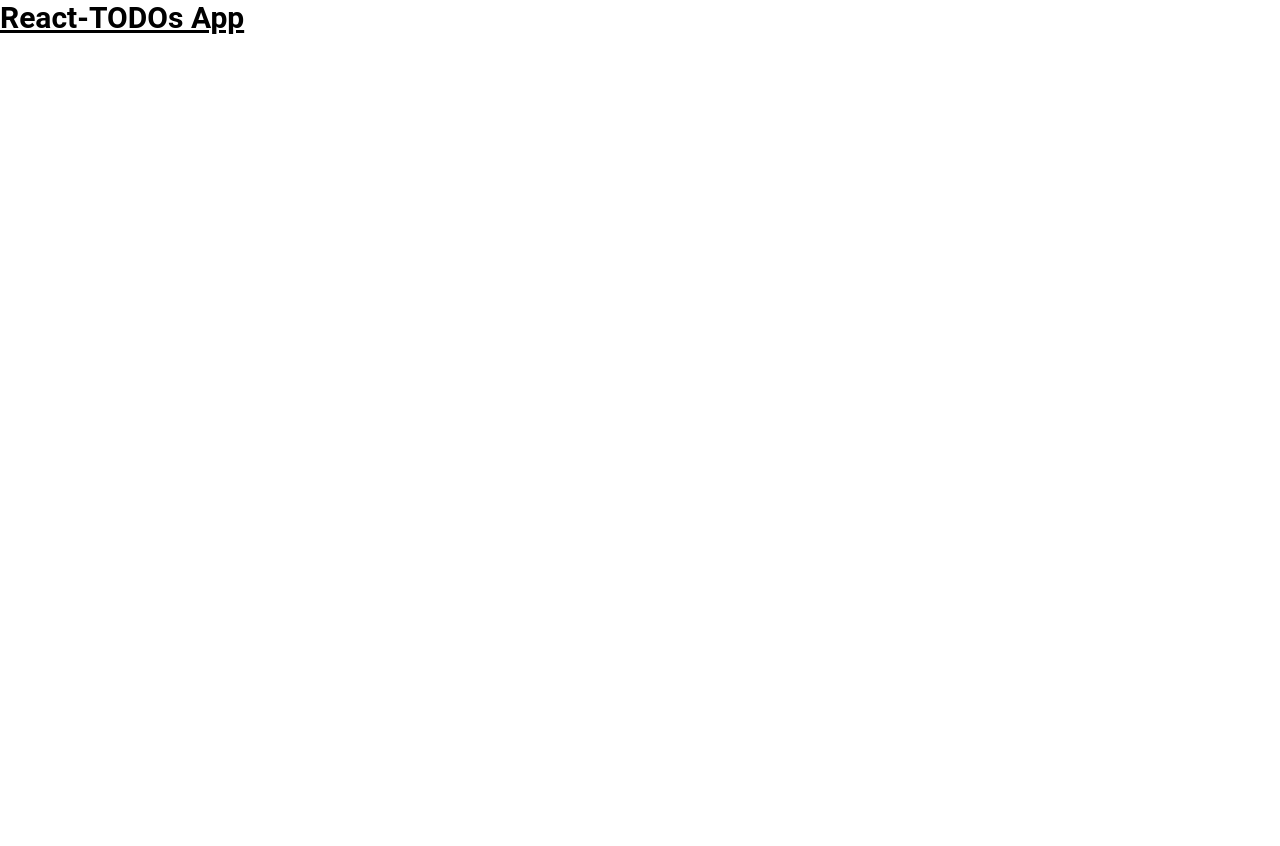
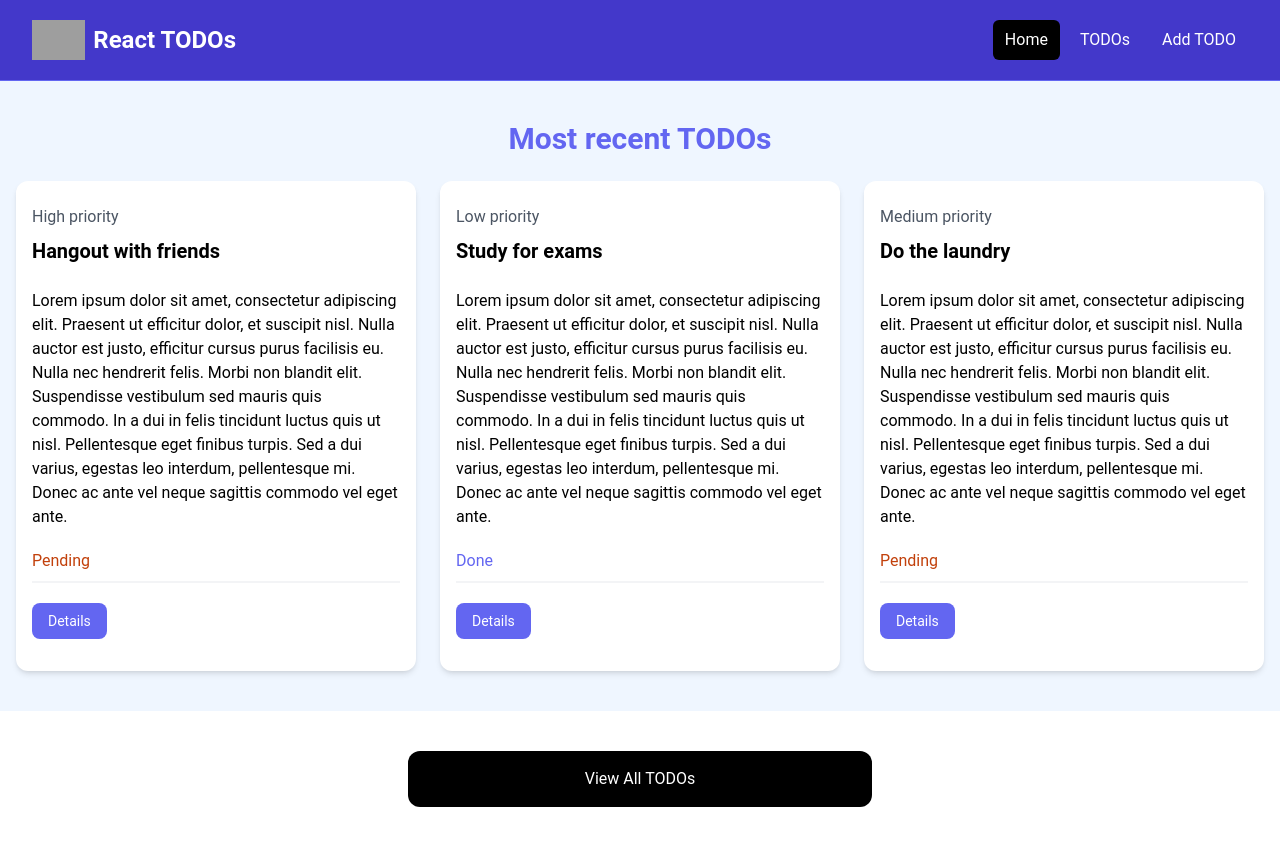
Before and after one commit to amirrh6/react-todos, a React (Vite) app: page / in a window 1280 px wide. Before the commit the page ends 800 px from the top, so only its background shows below. Built offline with nearby package versions, Linux system fonts and the light colour scheme; grey boxes are pictures that could not be loaded.

Commit message:
Home page's basic design is ready

```diff
--- a/src/App.jsx
+++ b/src/App.jsx
@@ -1,5 +1,169 @@
 const App = () => {
-    return <h1 className="text-3xl font-bold underline">React-TODOs App</h1>;
+    return (
+        <>
+            <nav className="bg-indigo-700 border-b border-indigo-500">
+                <div className="mx-auto max-w-7xl px-2 sm:px-6 lg:px-8">
+                    <div className="flex h-20 items-center justify-between">
+                        <div className="flex flex-1 items-center justify-center md:items-stretch md:justify-start">
+                            <a className="flex flex-shrink-0 items-center mr-4" href="/index.html">
+                                <img
+                                    className="h-10 w-auto"
+                                    // src="images/logo.png"
+                                    src="https://react.dev/images/brand/logo_dark.svg"
+                                    alt="React TODOs"
+                                />
+                                <span className="hidden md:block text-white text-2xl font-bold ml-2">
+                                    React TODOs
+                                </span>
+                            </a>
+                            <div className="md:ml-auto">
+                                <div className="flex space-x-2">
+                                    <a
+                                        href="/index.html"
+                                        className="text-white bg-black hover:bg-gray-900 hover:text-white rounded-md px-3 py-2"
+                                    >
+                                        Home
+                                    </a>
+                                    <a
+                                        href="#"
+                                        className="text-white hover:bg-gray-900 hover:text-white rounded-md px-3 py-2"
+                                    >
+                                        TODOs
+                                    </a>
+                                    <a
+                                        href="#"
+                                        className="text-white hover:bg-gray-900 hover:text-white rounded-md px-3 py-2"
+                                    >
+                                        Add TODO
+                                    </a>
+                                </div>
+                            </div>
+                        </div>
+                    </div>
+                </div>
+            </nav>
+
+            <section className="bg-blue-50 px-4 py-10">
+                <div className="container-xl lg:container m-auto">
+                    <h2 className="text-3xl font-bold text-indigo-500 mb-6 text-center">
+                        Most recent TODOs
+                    </h2>
+                    <div className="grid grid-cols-1 md:grid-cols-3 gap-6">
+                        {/* TODO #1 */}
+                        <div className="bg-white rounded-xl shadow-md relative">
+                            <div className="p-4">
+                                <div className="mb-6">
+                                    <div className="text-gray-600 my-2">High priority</div>
+                                    <h3 className="text-xl font-bold">Hangout with friends</h3>
+                                </div>
+
+                                <div className="mb-5">
+                                    Lorem ipsum dolor sit amet, consectetur adipiscing elit.
+                                    Praesent ut efficitur dolor, et suscipit nisl. Nulla auctor est
+                                    justo, efficitur cursus purus facilisis eu. Nulla nec hendrerit
+                                    felis. Morbi non blandit elit. Suspendisse vestibulum sed mauris
+                                    quis commodo. In a dui in felis tincidunt luctus quis ut nisl.
+                                    Pellentesque eget finibus turpis. Sed a dui varius, egestas leo
+                                    interdum, pellentesque mi. Donec ac ante vel neque sagittis
+                                    commodo vel eget ante.
+                                </div>
+
+                                <h3 className="text-orange-700 mb-2">Pending</h3>
+
+                                <div className="border border-gray-100 mb-5"></div>
+
+                                <div className="flex flex-col lg:flex-row justify-between mb-4">
+                                    <a
+                                        href="#"
+                                        className="h-[36px] bg-indigo-500 hover:bg-indigo-600 text-white px-4 py-2 rounded-lg text-center text-sm"
+                                    >
+                                        Details
+                                    </a>
+                                </div>
+                            </div>
+                        </div>
+
+                        {/* TODO #2 */}
+                        <div className="bg-white rounded-xl shadow-md relative">
+                            <div className="p-4">
+                                <div className="mb-6">
+                                    <div className="text-gray-600 my-2">Low priority</div>
+                                    <h3 className="text-xl font-bold">Study for exams</h3>
+                                </div>
+
+                                <div className="mb-5">
+                                    Lorem ipsum dolor sit amet, consectetur adipiscing elit.
+                                    Praesent ut efficitur dolor, et suscipit nisl. Nulla auctor est
+                                    justo, efficitur cursus purus facilisis eu. Nulla nec hendrerit
+                                    felis. Morbi non blandit elit. Suspendisse vestibulum sed mauris
+                                    quis commodo. In a dui in felis tincidunt luctus quis ut nisl.
+                                    Pellentesque eget finibus turpis. Sed a dui varius, egestas leo
+                                    interdum, pellentesque mi. Donec ac ante vel neque sagittis
+                                    commodo vel eget ante.
+                                </div>
+
+                                <h3 className="text-indigo-500 mb-2">Done</h3>
+
+                                <div className="border border-gray-100 mb-5"></div>
+
+                                <div className="flex flex-col lg:flex-row justify-between mb-4">
+                                    <a
+                                        href="#"
+                                        className="h-[36px] bg-indigo-500 hover:bg-indigo-600 text-white px-4 py-2 rounded-lg text-center text-sm"
+                                    >
+                                        Details
+                                    </a>
+                                </div>
+                            </div>
+                        </div>
+
+                        {/* TODO #3 */}
+                        <div className="bg-white rounded-xl shadow-md relative">
+                            <div className="p-4">
+                                <div className="mb-6">
+                                    <div className="text-gray-600 my-2">Medium priority</div>
+                                    <h3 className="text-xl font-bold">Do the laundry</h3>
+                                </div>
+
+                                <div className="mb-5">
+                                    Lorem ipsum dolor sit amet, consectetur adipiscing elit.
+                                    Praesent ut efficitur dolor, et suscipit nisl. Nulla auctor est
+                                    justo, efficitur cursus purus facilisis eu. Nulla nec hendrerit
+                                    felis. Morbi non blandit elit. Suspendisse vestibulum sed mauris
+                                    quis commodo. In a dui in felis tincidunt luctus quis ut nisl.
+                                    Pellentesque eget finibus turpis. Sed a dui varius, egestas leo
+                                    interdum, pellentesque mi. Donec ac ante vel neque sagittis
+                                    commodo vel eget ante.
+                                </div>
+
+                                <h3 className="text-orange-700 mb-2">Pending</h3>
+
+                                <div className="border border-gray-100 mb-5"></div>
+
+                                <div className="flex flex-col lg:flex-row justify-between mb-4">
+                                    <a
+                                        href="#"
+                                        className="h-[36px] bg-indigo-500 hover:bg-indigo-600 text-white px-4 py-2 rounded-lg text-center text-sm"
+                                    >
+                                        Details
+                                    </a>
+                                </div>
+                            </div>
+                        </div>
+                    </div>
+                </div>
+            </section>
+
+            <section className="m-auto max-w-lg my-10 px-6">
+                <a
+                    href="#"
+                    className="block bg-black text-white text-center py-4 px-6 rounded-xl hover:bg-gray-700"
+                >
+                    View All TODOs
+                </a>
+            </section>
+        </>
+    );
 };
 
 export default App;
```
